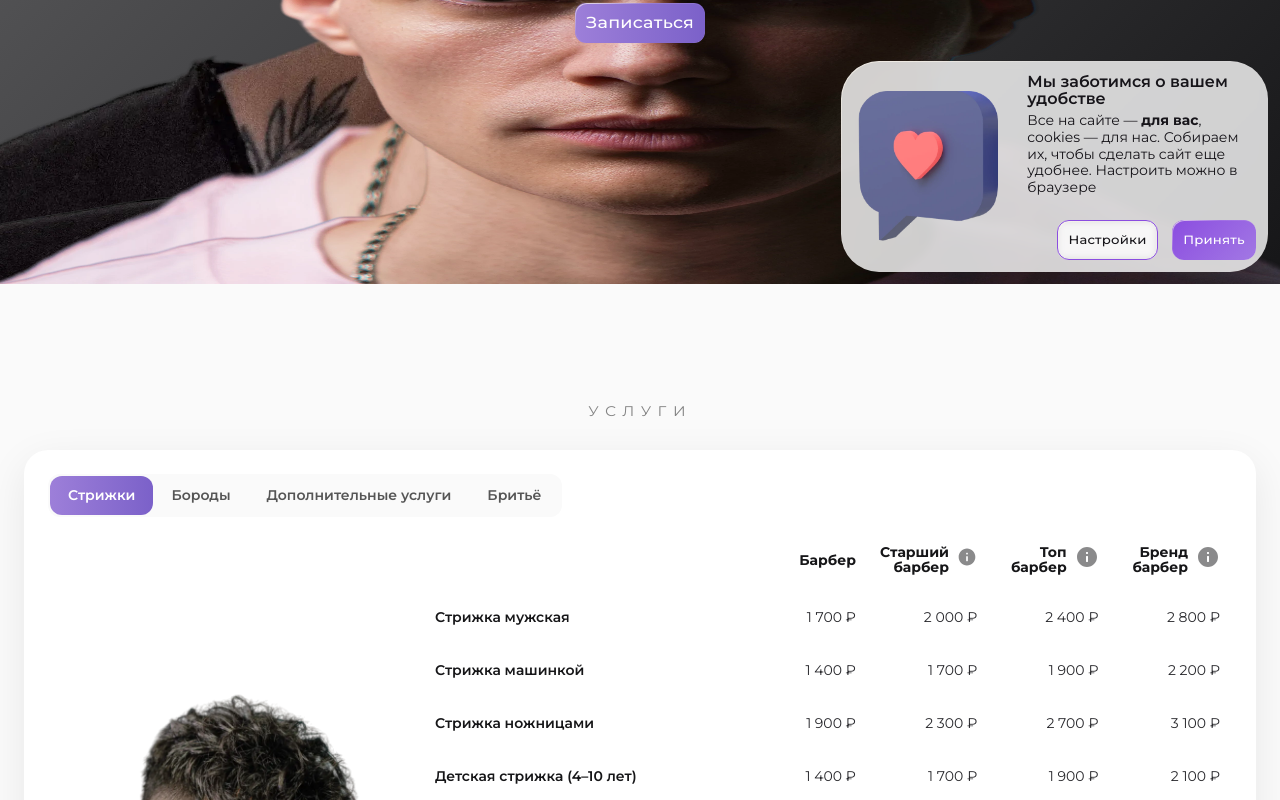
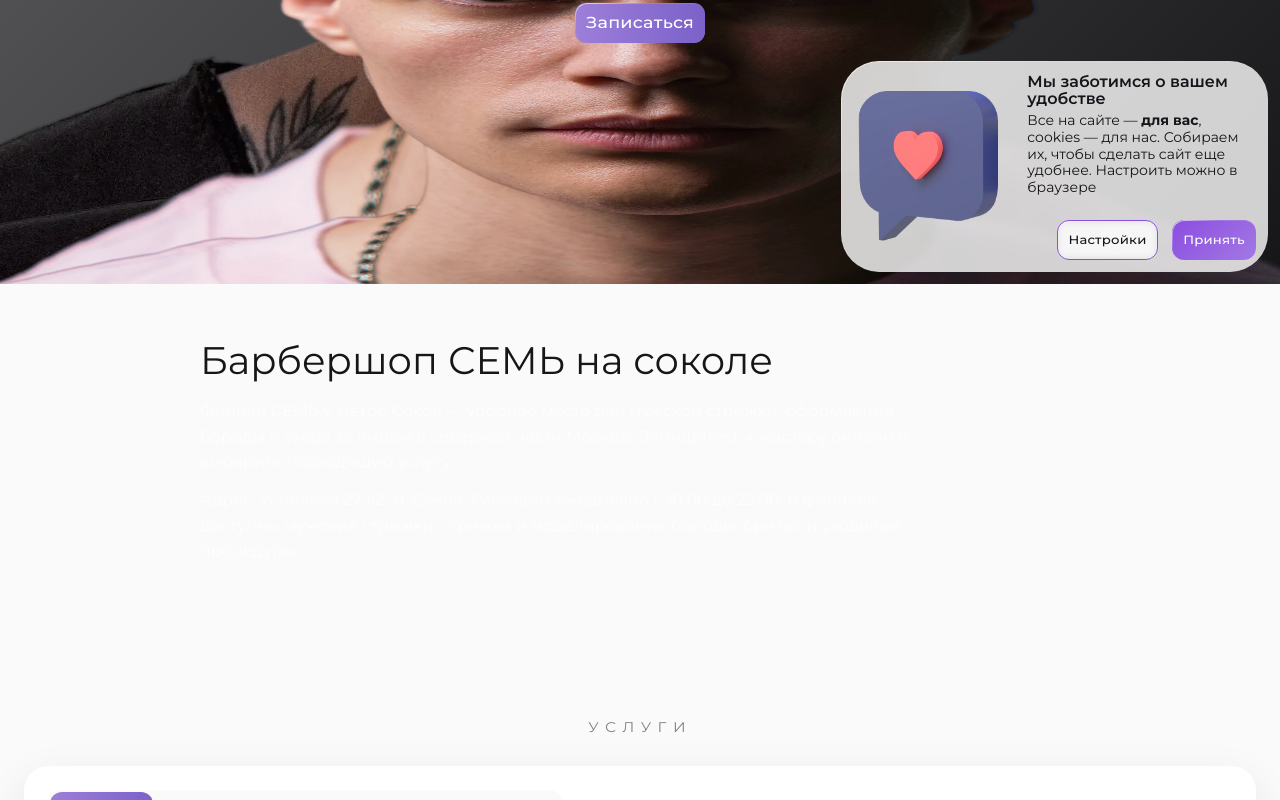
Before and after one commit to artemWu/seven, a Next.js app: page /barbershop-na-sokole in a window 1280 px wide. Shown: the part 516-1316 px from the top of the page. Built offline with nearby package versions, Linux system fonts and the light colour scheme.

Commit message:
feat: add unique branch SEO content

```diff
--- a/app/globals.css
+++ b/app/globals.css
@@ -1049,6 +1049,29 @@ button:active {
 
   padding-top: 60px;
   padding-inline: 0;
+}
+
+.branch-seo {
+  padding: 56px 24px 24px;
+}
+
+.branch-seo__inner {
+  max-width: 880px;
+  margin: 0 auto;
+}
+
+.branch-seo h2 {
+  margin: 0 0 16px;
+  font-size: clamp(24px, 3vw, 40px);
+  line-height: 1.1;
+}
+
+.branch-seo p {
+  max-width: 720px;
+  margin: 0 0 12px;
+  color: rgba(255, 255, 255, .72);
+  font-size: 16px;
+  line-height: 1.6;
 }
 
 .barbers-grid {
--- a/app/page.tsx
+++ b/app/page.tsx
@@ -151,6 +151,18 @@ export default function Home({
         </Reveal>
       </section>
 
+      {currentBranch && (
+        <section className="branch-seo" aria-labelledby="branch-seo-title">
+          <div className="branch-seo__inner">
+            <h2 id="branch-seo-title">Барбершоп СЕМЬ {location?.titleSuffix?.toLowerCase()}</h2>
+            <p>{currentBranch.seoIntro}</p>
+            <p className="branch-seo__details">
+              Адрес: {currentBranch.address}, {currentBranch.station}. Работаем ежедневно с 10:00 до 22:00. В филиале доступны мужские стрижки, стрижка и моделирование бороды, бритьё и уходовые процедуры.
+            </p>
+          </div>
+        </section>
+      )}
+
       {/* SERVICES */}
       <section
         className="services"
--- a/data/branches.ts
+++ b/data/branches.ts
@@ -5,16 +5,17 @@ export type Branch = {
   footerPhone?: string;
   station: string;
   mapSrc: string;
+  seoIntro: string;
 };
 
 export const NETWORK_PHONE = "+7 (977) 797 71 77";
 export const CONTACT_EMAIL = "7studioru@gmail.com";
 
 export const branches: Branch[] = [
-  { name: "Сокол", address: "Усиевича 27 к2", phone: "+7 (964) 640 15 94", footerPhone: "+7 (964) 640 15 94", station: "м. Сокол", mapSrc: "https://yandex.ru/map-widget/v1/?um=constructor%3A2a840d82130e8367f4872fb25caed1f3cff6f936016b6270bae644723c832311&source=constructor" },
-  { name: "Курская", address: "Малый Демидовский пер. 3", phone: "+7 (916) 385 06 02", station: "м. Курская", mapSrc: "https://yandex.ru/map-widget/v1/?um=constructor%3A353e53dab1988b07e4b35732a47a0bc7ae2dfab739e50ea20ea66280abc52e91&source=constructor" },
-  { name: "Варшавская", address: "Варшавское шоссе 74к3", phone: "+7 (977) 151 65 25", station: "м. Варшавская", mapSrc: "https://yandex.ru/map-widget/v1/?um=constructor%3A74e9922e876a6a7c975b847042ae82da09e67cc6d0264e01c5eff7a696ce0829&source=constructor" },
-  { name: "Преображенская", address: "Краснобогатырская 90с2", phone: "+7 (963) 657 69 43", station: "м. Преображенская", mapSrc: "https://yandex.ru/map-widget/v1/?um=constructor%3A9c56ee52acb48fcc1ca89bb0d9a1317dfea022cc7d474f656900994d55147138&source=constructor" },
+  { name: "Сокол", address: "Усиевича 27 к2", phone: "+7 (964) 640 15 94", footerPhone: "+7 (964) 640 15 94", station: "м. Сокол", mapSrc: "https://yandex.ru/map-widget/v1/?um=constructor%3A2a840d82130e8367f4872fb25caed1f3cff6f936016b6270bae644723c832311&source=constructor", seoIntro: "Филиал СЕМЬ у метро Сокол — удобное место для мужской стрижки, оформления бороды и ухода за лицом в северной части Москвы. Запишитесь к мастеру онлайн и выберите подходящую услугу." },
+  { name: "Курская", address: "Малый Демидовский пер. 3", phone: "+7 (916) 385 06 02", station: "м. Курская", mapSrc: "https://yandex.ru/map-widget/v1/?um=constructor%3A353e53dab1988b07e4b35732a47a0bc7ae2dfab739e50ea20ea66280abc52e91&source=constructor", seoIntro: "Барбершоп СЕМЬ рядом с Курской принимает гостей в центре Москвы. Здесь можно сделать классическую или современную мужскую стрижку, оформить бороду и подобрать домашний уход." },
+  { name: "Варшавская", address: "Варшавское шоссе 74к3", phone: "+7 (977) 151 65 25", station: "м. Варшавская", mapSrc: "https://yandex.ru/map-widget/v1/?um=constructor%3A74e9922e876a6a7c975b847042ae82da09e67cc6d0264e01c5eff7a696ce0829&source=constructor", seoIntro: "Барбершоп СЕМЬ на Варшавской — филиал для тех, кто ищет мужскую стрижку и уход рядом с домом или работой. Мастера помогут подобрать форму, укладку и оформление бороды под ваш образ." },
+  { name: "Преображенская", address: "Краснобогатырская 90с2", phone: "+7 (963) 657 69 43", station: "м. Преображенская", mapSrc: "https://yandex.ru/map-widget/v1/?um=constructor%3A9c56ee52acb48fcc1ca89bb0d9a1317dfea022cc7d474f656900994d55147138&source=constructor", seoIntro: "Филиал СЕМЬ на Преображенской — место для аккуратной мужской стрижки, бритья и ухода за бородой. Перед визитом можно выбрать мастера и записаться онлайн на удобное время." },
 ];
 
 export const trainingContact = {
```
